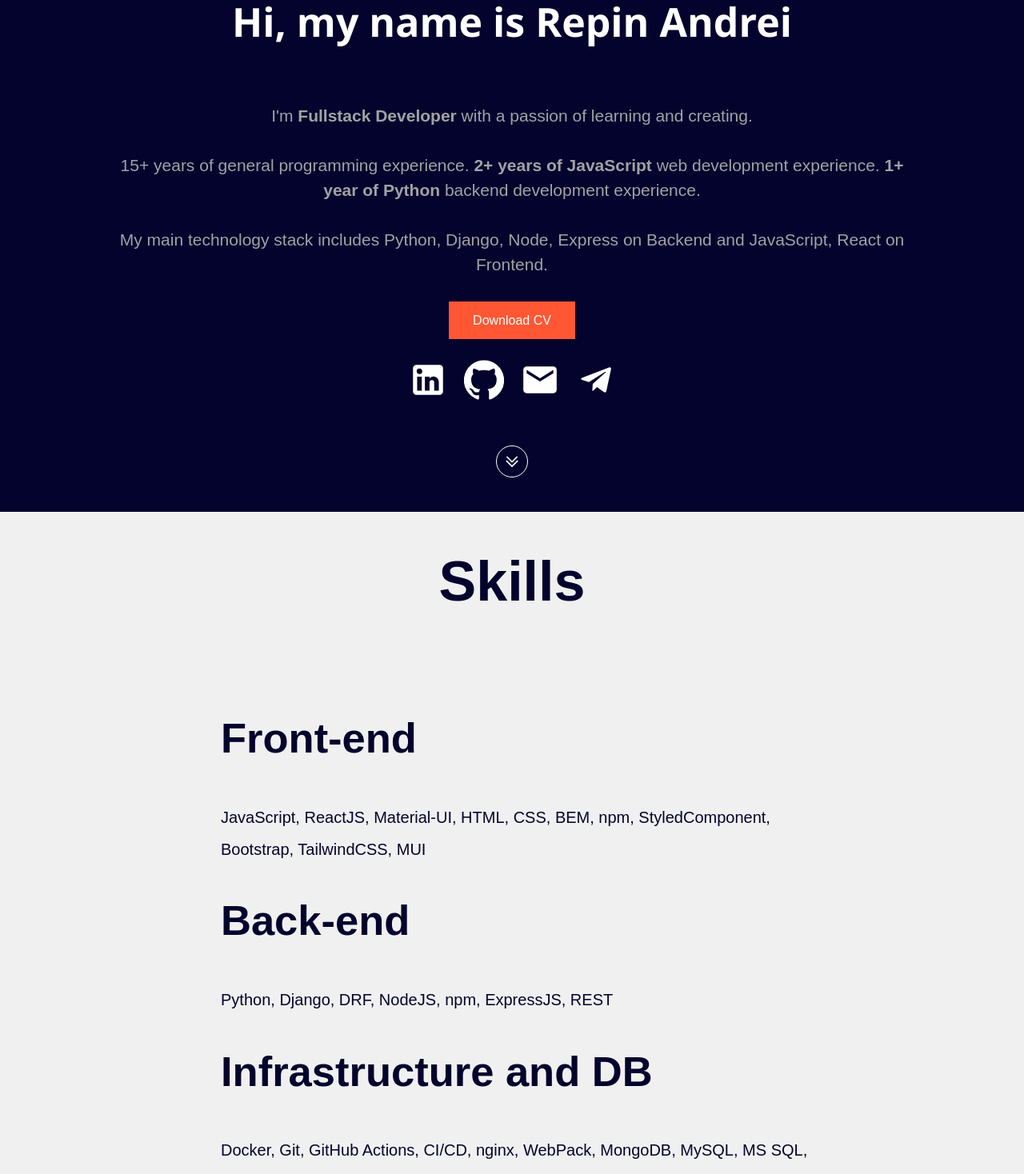
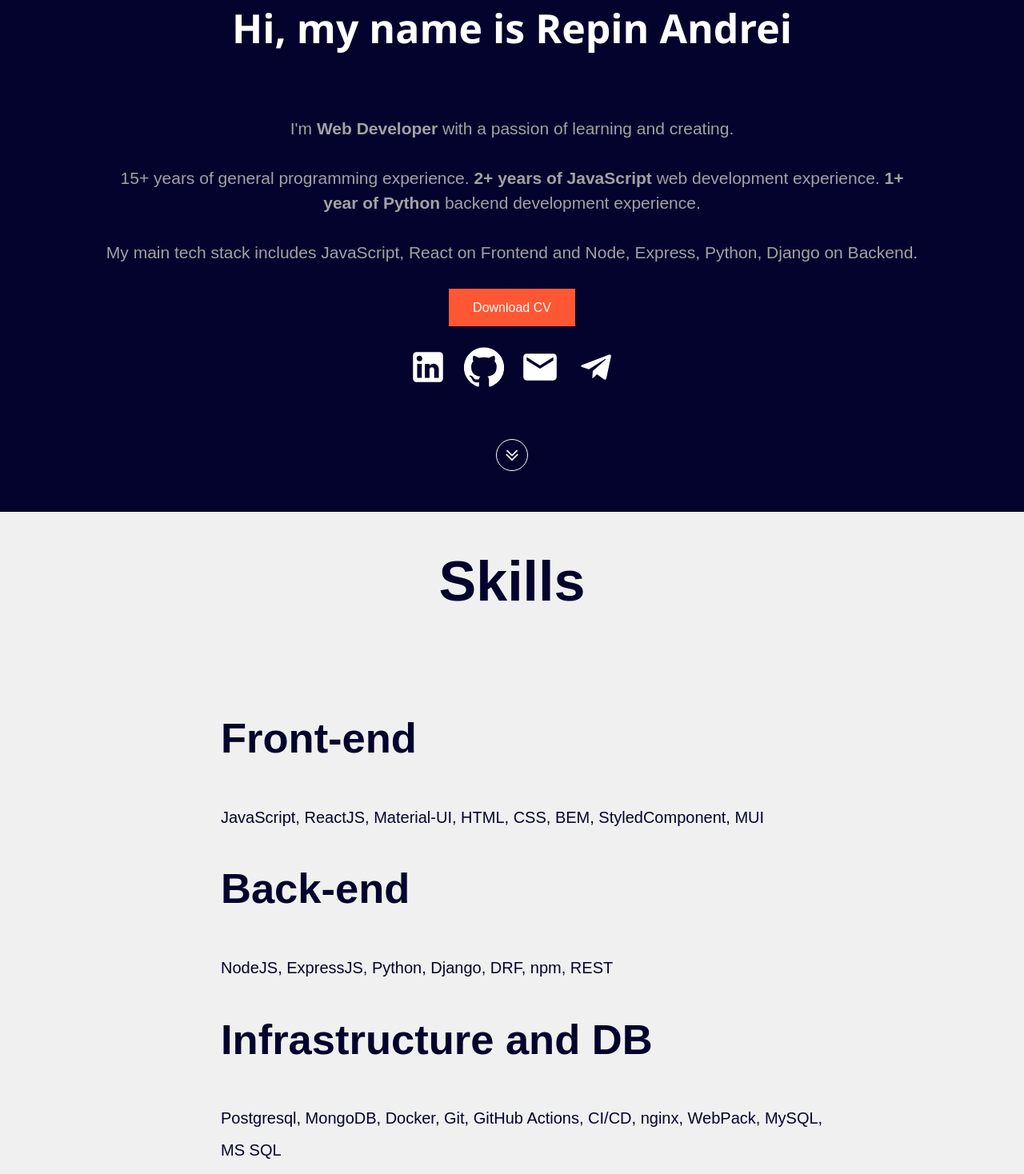
Before and after one commit to RA404/-react-portfolio, a React (Create React App) app: page /#/ in a window 1280 px wide. Shown: the part 160-1628 px from the top of the page at 80% size. Built offline with nearby package versions, Linux system fonts and the light colour scheme.

Commit message:
change main page and update CV

```diff
--- a/src/App.js
+++ b/src/App.js
@@ -15,8 +15,8 @@ import { metaAdder } from './helpers/metaAdder';
 function App() {
 
   useEffect(() => {
-    document.title = 'Repin Andrei - FullStack Developer';
-    metaAdder('description', "I'm Fullstack Developer with a passion of learning and creating. My main technology stack includes Python, Django, Express.js on Backend and JavaScript, React on Frontend.");
+    document.title = 'Repin Andrei - Web Developer';
+    metaAdder('description', "I'm Web Developer with a passion of learning and creating. My main tech stack includes JavaScript, React on Frontend and Node.js, Express.js, Python, Django on Backend.");
   });
 
   return (
--- a/src/pages/Home.js
+++ b/src/pages/Home.js
@@ -11,8 +11,8 @@ import DownArrow from '../assets/down-arrow.png';
 function Home() {
 
   useEffect(() => {
-    document.title = 'Repin Andrei - FullStack Developer';
-    metaAdder('description', "I'm Fullstack Developer with a passion of learning and creating. My main technology stack includes Python, Django, Express.js on Backend and JavaScript, React on Frontend.");
+    document.title = 'Repin Andrei - Web Developer';
+    metaAdder('description', "I'm Web Developer with a passion of learning and creating. My main tech stack includes JavaScript, React on Frontend and Node.js, Express.js, Python, Django on Backend.");
   });
 
   const myRef = useRef(null);
@@ -23,7 +23,7 @@ function Home() {
       <div className='about'>
         <h2 className='about__title'>Hi, my name is Repin Andrei</h2>
         <div className='promt'>
-          <p className='about__description-text'>I'm <span className='about__description-text_bold'>Fullstack Developer</span> with a passion of learning and creating.</p>
+          <p className='about__description-text'>I'm <span className='about__description-text_bold'>Web Developer</span> with a passion of learning and creating.</p>
 
           <p className='about__description-text'>
             15+ years of general programming experience.
@@ -31,7 +31,7 @@ function Home() {
             <span className='about__description-text_bold'> 1+ year of Python</span> backend development experience.
           </p>
 
-          <p className='about__description-text about__description-text_last-elaement'>My main technology stack includes Python, Django, Node, Express on Backend and JavaScript, React on Frontend.</p>
+          <p className='about__description-text about__description-text_last-elaement'>My main tech stack includes JavaScript, React on Frontend and Node, Express, Python, Django on Backend.</p>
           <a className='button' href={RepinCV_pdf_file} download="Repin_Andrei_CV.pdf" target='_blank' rel='noopener noreferrer'>Download CV</a>
           <div className='socialMedia'>
             <a href='https://www.linkedin.com/in/ra404/' target='_blank' rel='noopener noreferrer'>
@@ -55,15 +55,15 @@ function Home() {
         <ol className='list'>
           <li className='item'>
             <h2>Front-end</h2>
-            <span>JavaScript, ReactJS, Material-UI, HTML, CSS, BEM, npm, StyledComponent, Bootstrap, TailwindCSS, MUI</span>
+            <span>JavaScript, ReactJS, Material-UI, HTML, CSS, BEM, StyledComponent, MUI</span>
           </li>
           <li className='item'>
             <h2>Back-end</h2>
-            <span>Python, Django, DRF, NodeJS, npm, ExpressJS, REST</span>
+            <span>NodeJS, ExpressJS, Python, Django, DRF, npm, REST</span>
           </li>
           <li className='item'>
             <h2>Infrastructure and DB</h2>
-            <span>Docker, Git, GitHub Actions, CI/CD, nginx, WebPack, MongoDB, MySQL, MS SQL, Postgresql</span>
+            <span>Postgresql, MongoDB, Docker, Git, GitHub Actions, CI/CD, nginx, WebPack, MySQL, MS SQL</span>
           </li>
         </ol>
       </div>
```
Also changed, not shown: 1 other file (tests, documents, lock files or other folders).
